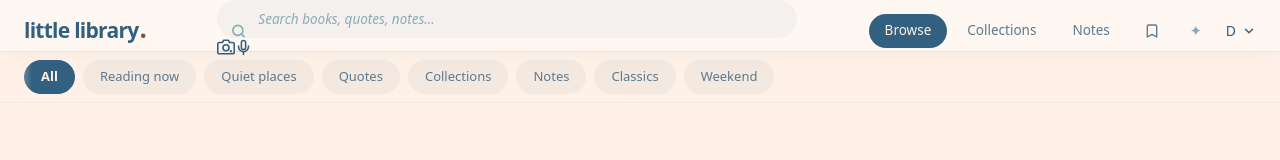
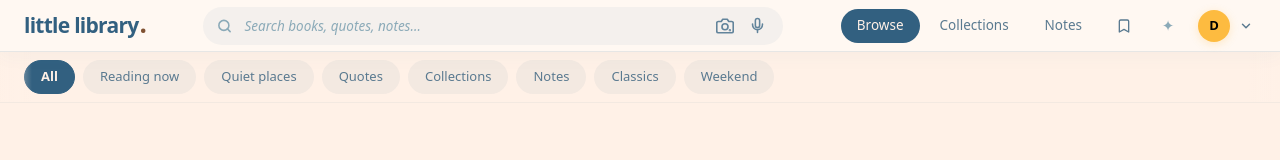
Before and after one commit to 123Sammy0/Cupid-Match-Chat, a Next.js app: page / in a window 1280 px wide. Shown: the top 160 px of the page. Built offline with nearby package versions, Linux system fonts and the light colour scheme; no server answers; a web font is replaced by a local one.

Commit message:
fix: resolve search input layout overlap and missing icon positioning classes

```diff
--- a/src/app/globals.css
+++ b/src/app/globals.css
@@ -331,19 +331,93 @@
   background: rgba(50, 96, 128, 0.05);
   border: 1px solid transparent;
   border-radius: var(--r-full);
-  padding: 0 16px 0 40px;
+  padding: 0 76px 0 40px; /* Leave space on the right for camera & mic */
   font-family: var(--font-ui);
   font-size: 13.5px;
   color: var(--ink);
   transition: background var(--dur-base) var(--ease), border-color var(--dur-base) var(--ease);
 }
-#searchInput:focus {
+.search-input:focus {
   background: var(--white);
   border-color: var(--ink-15);
 }
-#searchInput::placeholder {
+.search-input::placeholder {
   color: var(--text-faint);
   font-style: italic;
+}
+
+.search-actions-inside {
+  position: absolute;
+  right: 12px;
+  top: 50%;
+  transform: translateY(-50%);
+  display: flex;
+  align-items: center;
+  gap: 4px;
+  z-index: 2;
+}
+
+.search-inside-btn {
+  color: var(--ink);
+  opacity: 0.75;
+  transition: opacity var(--dur-fast) var(--ease), transform var(--dur-fast) var(--ease-spring);
+  display: flex;
+  align-items: center;
+  justify-content: center;
+  width: 28px;
+  height: 28px;
+  border-radius: 50%;
+  background: transparent;
+  border: none;
+  cursor: pointer;
+}
+.search-inside-btn:hover {
+  opacity: 1;
+  background: rgba(50, 96, 128, 0.06);
+  transform: scale(1.05);
+}
+
+/* User profile avatar & chevron style */
+.profile-avatar-btn {
+  width: 32px;
+  height: 32px;
+  border-radius: 50%;
+  background: #FDBB40;
+  color: #000000;
+  font-family: var(--font-ui);
+  font-weight: 800;
+  font-size: 13px;
+  display: flex;
+  align-items: center;
+  justify-content: center;
+  box-shadow: 0 2px 8px rgba(253, 187, 64, 0.25);
+  transition: transform var(--dur-fast) var(--ease-spring), filter var(--dur-fast) var(--ease);
+  cursor: pointer;
+  border: none;
+  outline: none;
+}
+.profile-avatar-btn:hover {
+  transform: scale(1.06);
+  filter: brightness(1.05);
+}
+
+.chevron-down-btn {
+  color: var(--text-muted);
+  display: flex;
+  align-items: center;
+  justify-content: center;
+  width: 20px;
+  height: 20px;
+  border-radius: 50%;
+  transition: background var(--dur-fast) var(--ease), color var(--dur-fast) var(--ease);
+  cursor: pointer;
+  border: none;
+  outline: none;
+  background: transparent;
+}
+.chevron-down-btn:hover {
+  background: rgba(50, 96, 128, 0.05);
+  color: var(--ink);
 }
 
 .topbar-right {
```
